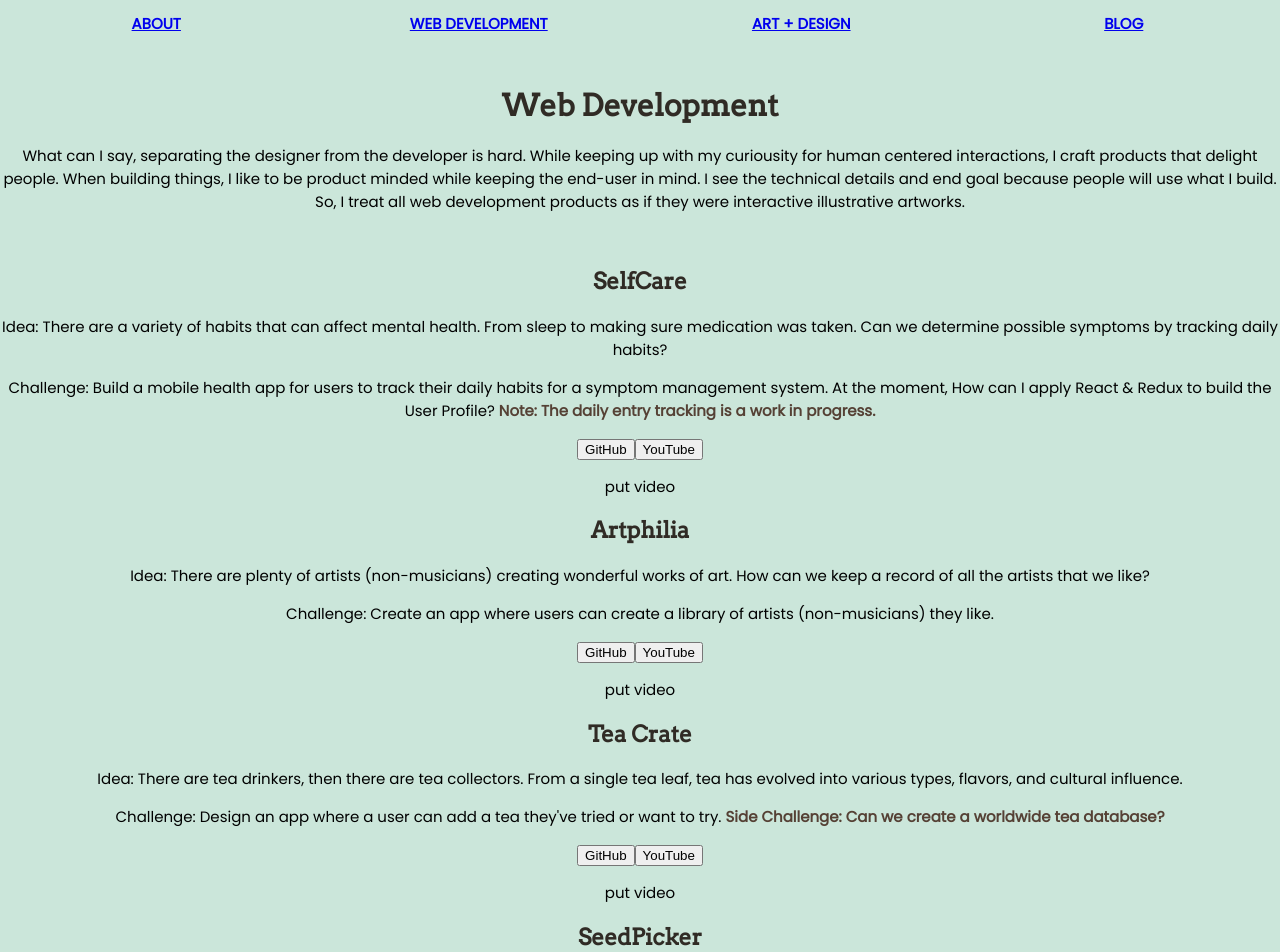
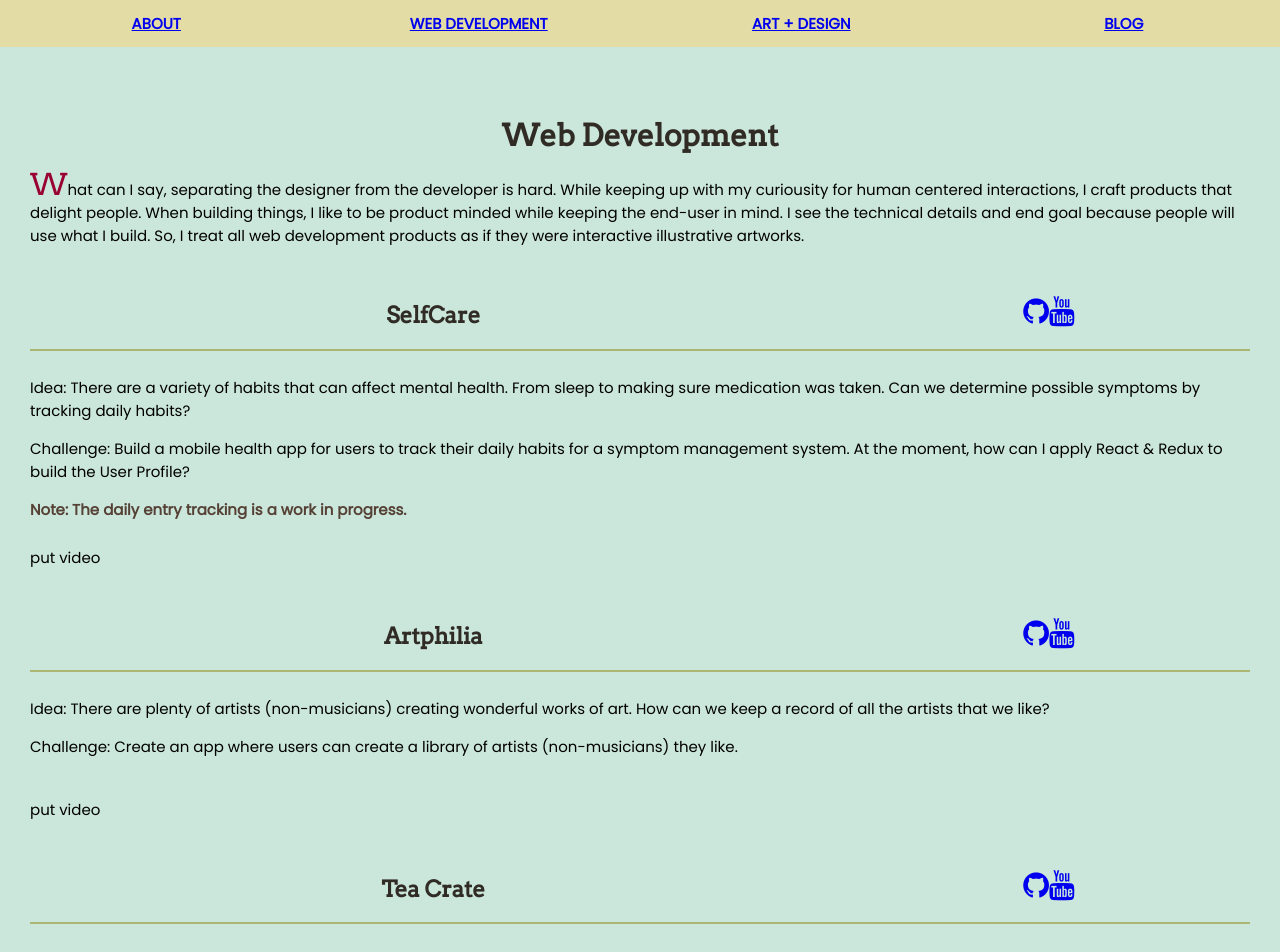
Before and after one commit to christinetran825/tofukid-website, a React (Create React App) app: page /web_development in a window 1280 px wide. Shown: the top 952 px of the page. Built offline with nearby package versions, Linux system fonts and the light colour scheme.

Commit message:
changed structure of project to include title for link to project; added background colors to nav and footer

```diff
--- a/src/App.css
+++ b/src/App.css
@@ -25,6 +25,7 @@ img {
   grid-gap: 10px;
   grid-template-columns: repeat(auto-fit, minmax(60px, 1fr));
   font-weight:800;
+  background-color: #E3DDA5;
 }
 
 .navbar a {
@@ -39,6 +40,7 @@ footer {
   text-align: center;
   display: grid;
   grid-template-rows: repeat(auto-fit, minmax(60px, 1fr));
+  background-color: #E3DDA5;
 }
 
 ul.socials {
@@ -59,6 +61,7 @@ ul.socials {
 .container {
   display: grid;
   grid-gap: 20px;
+  padding: 30px;
 }
 
 /* Hero! */
@@ -136,6 +139,69 @@ ul.socials {
 
 /* Web Development */
 
-.container {
+.web-dev {
+  text-align: left;
+}
+
+.web-dev h1 {
   text-align: center;
 }
+
+.web-dev p:first-letter {
+  color: #903;
+  /* float: left; */
+  font-family:  'Arvo', serif;
+  font-size: 30px;
+  line-height: 20px;
+  /* padding-bottom: auto; */
+}
+
+.projects {
+  display: grid;
+  grid-gap: 20px;
+}
+
+.project {
+  display: grid;
+  grid-gap: 10px;
+  grid-template-areas:
+    "proj-title"
+    "proj-details" "project-video"
+}
+
+.title {
+  display: grid;
+  grid-gap: 20px;
+  grid-template-columns: repeat(auto-fit, minmax(50px, 1fr));
+  border-bottom: 2px solid #ACB673;
+  justify-items: center;
+  align-items: stretch;
+}
+
+.title h2 {
+  grid-column: 1 / 3;
+  /* text-align: left; */
+}
+
+/*
+.details {
+  display: grid;
+  grid-gap: 20px;
+  grid-template-columns: repeat(auto-fit, minmax(50px, 1fr));
+}
+
+.details h2 {
+  grid-column: 1 / -1;
+  text-align: center;
+} */
+
+/* Art & Design */
+
+.art-design p:first-letter {
+  color: #903;
+  /* float: left; */
+  font-family:  'Arvo', serif;
+  font-size: 30px;
+  line-height: 20px;
+  /* padding-bottom: auto; */
+}
--- a/src/components/WebDevelopment.js
+++ b/src/components/WebDevelopment.js
@@ -1,5 +1,4 @@
 import React, { Component } from 'react';
-import '../App.css';
 
 class WebDevelopment extends Component {
   render(){
@@ -12,12 +11,14 @@ class WebDevelopment extends Component {
 
         <section className="projects">
           <div className="project">
+            <div className="title">
+              <h2>SelfCare</h2>
+              <span className="fa-stack fa-lg fa-2x"><a href="https://github.com/christinetran825/SelfCare-C" target="_blank"><i className="fa fa-github"></i></a><a href="https://youtu.be/6Py4HcsAqNQ" target="_blank"><i className="fa fa-youtube"></i></a></span>
+            </div>
             <div className="details">
-              <h2>SelfCare</h2>
               <p>Idea: There are a variety of habits that can affect mental health. From sleep to making sure medication was taken. Can we determine possible symptoms by tracking daily habits?</p>
-              <p>Challenge: Build a mobile health app for users to track their daily habits for a symptom management system. At the moment, How can I apply React & Redux to build the User Profile? <span>Note: The daily entry tracking is a work in progress.</span></p>
-              <button>GitHub</button>
-              <button>YouTube</button>
+              <p>Challenge: Build a mobile health app for users to track their daily habits for a symptom management system. At the moment, how can I apply React & Redux to build the User Profile?</p>
+              <span>Note: The daily entry tracking is a work in progress.</span>
             </div>
             <div className="video">
               <p>put video</p>
@@ -25,12 +26,13 @@ class WebDevelopment extends Component {
           </div>
 
           <div className="project">
+            <div className="title">
+              <h2>Artphilia</h2>
+              <span className="fa-stack fa-lg fa-2x"><a href="https://github.com/christinetran825/Artphilia" target="_blank"><i className="fa fa-github"></i></a><a href="https://youtu.be/LW-DTvgwrGs" target="_blank"><i className="fa fa-youtube"></i></a></span>
+            </div>
             <div className="details">
-              <h2>Artphilia</h2>
               <p>Idea: There are plenty of artists (non-musicians) creating wonderful works of art. How can we keep a record of all the artists that we like?</p>
               <p>Challenge: Create an app where users can create a library of artists (non-musicians) they like.</p>
-              <button>GitHub</button>
-              <button>YouTube</button>
             </div>
             <div className="video">
               <p>put video</p>
@@ -38,12 +40,14 @@ class WebDevelopment extends Component {
           </div>
 
           <div className="project">
+            <div className="title">
+              <h2>Tea Crate</h2>
+              <span className="fa-stack fa-lg fa-2x"><a href="https://github.com/christinetran825/tea-crate" target="_blank"><i className="fa fa-github"></i></a><a href="https://youtu.be/3LCFISldE2w" target="_blank"><i className="fa fa-youtube"></i></a></span>
+            </div>
             <div className="details">
-              <h2>Tea Crate</h2>
               <p>Idea: There are tea drinkers, then there are tea collectors. From a single tea leaf, tea has evolved into various types, flavors, and cultural influence.</p>
-              <p>Challenge: Design an app where a user can add a tea they've tried or want to try. <span>Side Challenge: Can we create a worldwide tea database?</span></p>
-              <button>GitHub</button>
-              <button>YouTube</button>
+              <p>Challenge: Design an app where a user can add a tea they've tried or want to try.</p>
+              <span>Side Challenge: Can we create a worldwide tea database?</span>
             </div>
             <div className="video">
               <p>put video</p>
@@ -51,12 +55,13 @@ class WebDevelopment extends Component {
           </div>
 
           <div className="project">
+            <div className="title">
+              <h2>SeedPicker</h2>
+              <span className="fa-stack fa-lg fa-2x"><a href="https://github.com/christinetran825/seed-picker-cli-app" target="_blank"><i className="fa fa-github"></i></a><a href="https://youtu.be/4QXM_g-vNr8" target="_blank"><i className="fa fa-youtube"></i></a></span>
+            </div>
             <div className="details">
-              <h2>SeedPicker</h2>
               <p>Idea: I like vegetables. I chose a fun seed website to practice my CLI skills</p>
               <p>Challenge: Build a CLI Gem using Nokogiri.</p>
-              <button>GitHub</button>
-              <button>YouTube</button>
             </div>
             <div className="video">
               <p>put video</p>
```
